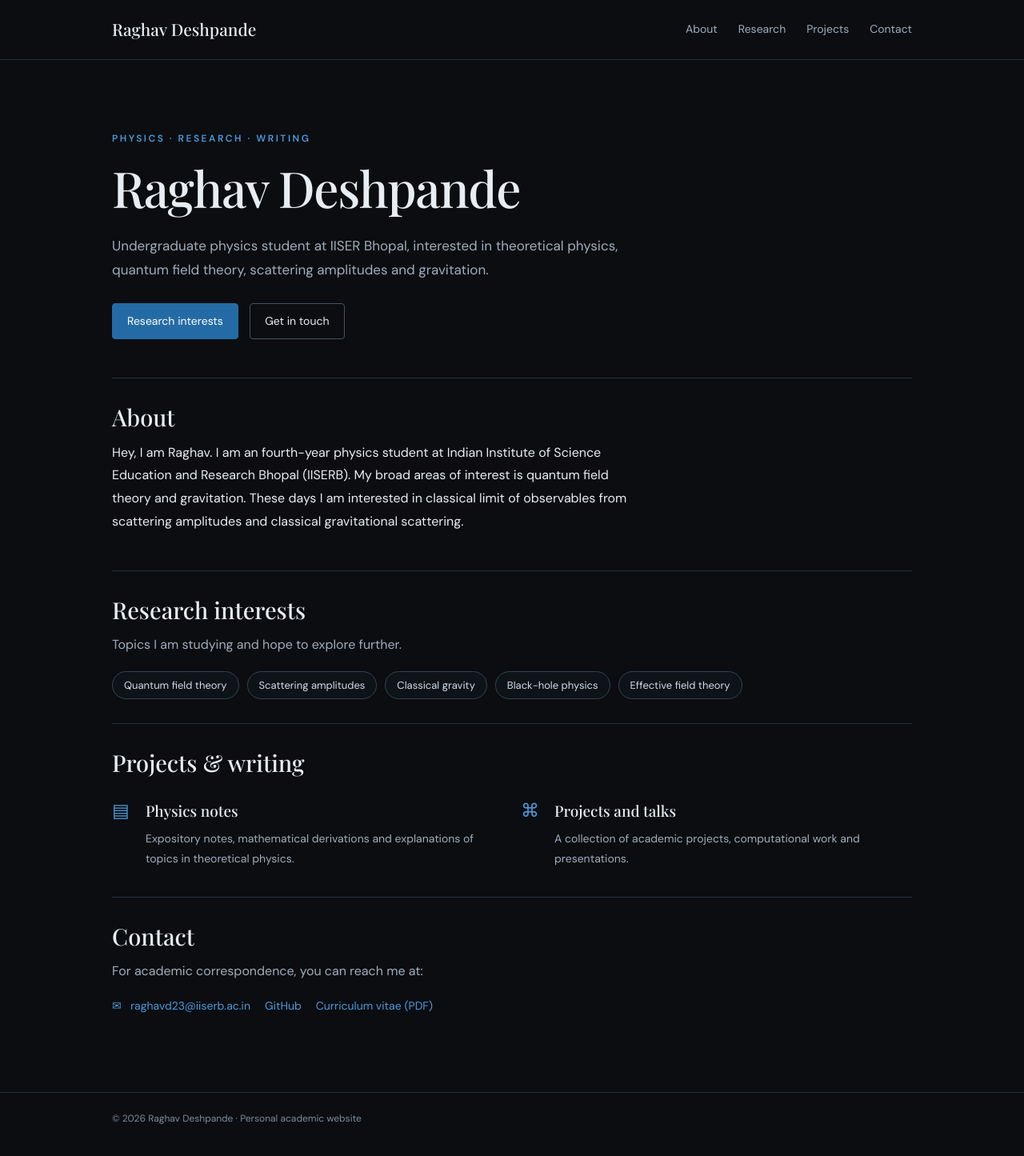
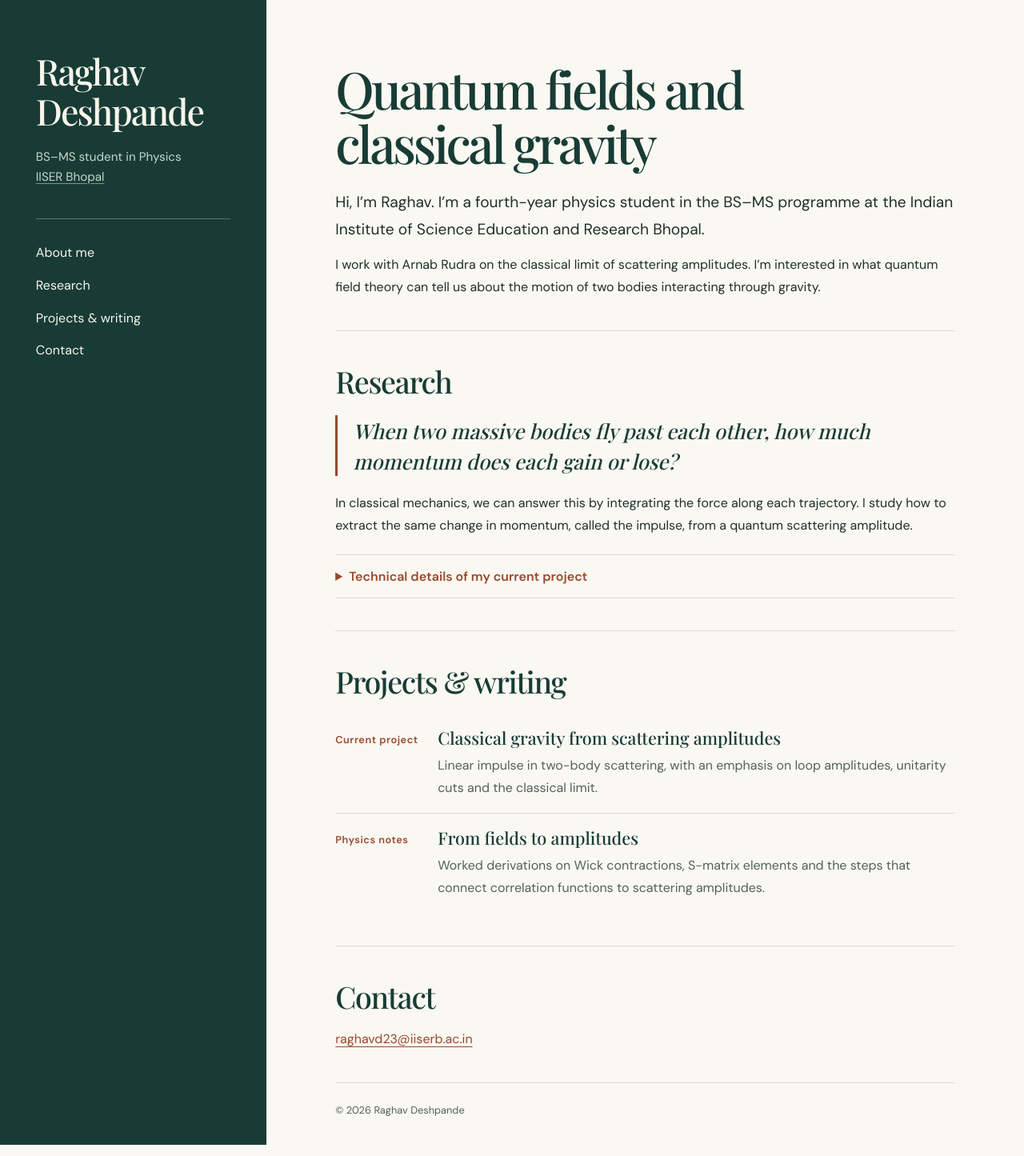
Before and after one commit to raghavdesh2005-cpu/raghavdesh2005-cpu.github.io, a plain HTML site: page index.html in a window 1280 px wide. Shown: the whole page at 80% size. Drawn offline with nearby package versions, Linux system fonts and the light colour scheme; a web font is replaced by a local one.

Commit message:
Update index.html

```diff
--- a/index.html
+++ b/index.html
@@ -1,460 +1,388 @@
-
 <!DOCTYPE html>
 <html lang="en">
 <head>
   <meta charset="UTF-8">
   <meta name="viewport" content="width=device-width, initial-scale=1">
+  <meta name="theme-color" content="#183c35">
+  <meta name="description"
+        content="Raghav Deshpande, physics student at IISER Bhopal. Research interests include scattering amplitudes, quantum field theory and classical gravity.">
 
   <title>Raghav Deshpande | Theoretical Physics</title>
-  <meta name="description" content="Academic website of Raghav Deshpande, physics student at IISER Bhopal.">
-
-  <meta name="theme-color" content="#0b0d10">
 
   <link rel="preconnect" href="https://fonts.googleapis.com">
   <link rel="preconnect" href="https://fonts.gstatic.com" crossorigin>
-  <link href="https://fonts.googleapis.com/css2?family=DM+Sans:wght@400;500;600&family=Playfair+Display:wght@400;500;600&display=swap" rel="stylesheet">
+  <link href="https://fonts.googleapis.com/css2?family=DM+Sans:wght@400;500;600&family=Playfair+Display:ital,wght@0,500;0,600;1,500&display=swap"
+        rel="stylesheet">
 
   <style>
     :root {
-      --ink: #e8edf3;
-      --muted: #a0adbd;
-      --accent: #4a9add;
-      --line: #29313b;
-      --paper: #0b0d10;
-      --surface: #11151b;
+      --forest: #183c35;
+      --ivory: #faf8f2;
+      --ink: #202f2a;
+      --muted: #52625a;
+      --rust: #99492d;
+      --line: #d8dbcf;
+      --light: #f7f5ec;
+      --sage: #c5d6c9;
+      --serif: "Playfair Display", Georgia, serif;
+      --sans: "DM Sans", Arial, sans-serif;
     }
 
-    * {
-      box-sizing: border-box;
-    }
+    * { box-sizing: border-box; }
 
     html {
       scroll-behavior: smooth;
-      scroll-padding-top: 30px;
+      scroll-padding-top: 2rem;
     }
 
     body {
       margin: 0;
-      background: var(--paper);
       color: var(--ink);
-      font-family: "DM Sans", sans-serif;
-      line-height: 1.8;
-      -webkit-font-smoothing: antialiased;
-    }
-
-    ::selection {
-      background: #315c78;
-      color: #ffffff;
+      background: var(--ivory);
+      font: 1rem/1.75 var(--sans);
     }
 
     a {
-      color: var(--accent);
-      transition: color 0.2s ease;
+      color: var(--rust);
+      text-underline-offset: 0.22em;
+      text-decoration-thickness: 1px;
     }
 
-    a:hover {
-      color: #79baff;
+    a:hover { text-decoration-thickness: 2px; }
+
+    :focus-visible {
+      outline: 2px solid currentColor;
+      outline-offset: 4px;
     }
 
-    .container {
-      max-width: 1000px;
-      width: 88%;
-      margin: 0 auto;
+    .skip-link {
+      position: fixed;
+      top: 0.75rem;
+      left: 0.75rem;
+      z-index: 2;
+      padding: 0.4rem 0.8rem;
+      color: var(--forest);
+      background: white;
+      transform: translateY(-160%);
     }
 
-    /* Navigation */
+    .skip-link:focus { transform: translateY(0); }
 
-    header {
-      padding: 18px 0;
+    .layout {
+      display: grid;
+      grid-template-columns: clamp(16rem, 26vw, 22rem) minmax(0, 1fr);
+      min-height: 100vh;
+    }
+
+    /* The profile stays in view while the main column scrolls. */
+    .sidebar {
+      color: var(--light);
+      background: var(--forest);
+    }
+
+    .profile {
+      position: sticky;
+      top: 0;
+      max-height: 100vh;
+      overflow-y: auto;
+      padding: clamp(2rem, 5vw, 5rem) clamp(1.5rem, 3.5vw, 3.75rem);
+    }
+
+    .name {
+      margin: 0;
+      font: 500 clamp(2.4rem, 3.5vw, 3.6rem)/1.12 var(--serif);
+      letter-spacing: -0.045em;
+    }
+
+    .affiliation {
+      margin: 1.25rem 0 0;
+      color: var(--sage);
+      font-size: 0.95rem;
+      line-height: 1.6;
+    }
+
+    .affiliation a {
+      color: inherit;
+      text-decoration-color: #779b89;
+    }
+
+    nav {
+      display: grid;
+      gap: 0.3rem;
+      margin-top: 2.5rem;
+      padding-top: 1.5rem;
+      border-top: 1px solid #54736a;
+    }
+
+    nav a {
+      width: fit-content;
+      padding: 0.25rem 0;
+      color: var(--light);
+      text-decoration: none;
+    }
+
+    nav a:hover,
+    nav a:focus-visible {
+      text-decoration: underline;
+      text-underline-offset: 0.35em;
+    }
+
+    main {
+      width: min(100%, 58rem);
+      margin-inline: auto;
+      padding: clamp(2.5rem, 6vw, 6rem) clamp(1.5rem, 6vw, 6rem) 2rem;
+    }
+
+    section {
+      padding: 2.5rem 0;
       border-bottom: 1px solid var(--line);
     }
 
-    nav {
-      display: flex;
-      justify-content: space-between;
-      align-items: center;
-      gap: 20px;
-      flex-wrap: wrap;
-    }
+    section:first-child { padding-top: 0; }
 
-    .brand {
-      color: var(--ink);
-      text-decoration: none;
-      font-family: "Playfair Display", Georgia, serif;
-      font-size: 21px;
+    h2, h3 {
+      margin: 0;
+      color: var(--forest);
+      font-family: var(--serif);
       font-weight: 500;
-    }
-
-    .links {
-      display: flex;
-      gap: 26px;
-      flex-wrap: wrap;
-    }
-
-    .links a {
-      color: var(--muted);
-      font-size: 14px;
-      text-decoration: none;
-    }
-
-    .links a:hover {
-      color: var(--accent);
-    }
-
-    /* Main introduction */
-
-    main {
-      padding: 76px 0 65px;
-    }
-
-    .eyebrow {
-      color: var(--accent);
-      text-transform: uppercase;
-      letter-spacing: 2.5px;
-      font-size: 12px;
-      font-weight: 600;
-      margin-bottom: 12px;
-    }
-
-    h1, h2 {
-      font-family: "Playfair Display", Georgia, serif;
-      font-weight: 500;
-      line-height: 1.25;
-    }
-
-    h1 {
-      font-size: clamp(40px, 7vw, 62px);
-      margin: 10px 0 18px;
-      letter-spacing: -1.4px;
-    }
-
-    .intro {
-      color: var(--muted);
-      font-size: 17px;
-      max-width: 650px;
-      line-height: 1.8;
-      margin: 0;
-    }
-
-    .actions {
-      margin-top: 26px;
-      margin-bottom: 38px;
-    }
-
-    .actions a {
-      display: inline-block;
-      margin: 0 10px 10px 0;
-      padding: 9px 18px;
-      border: 1px solid #46515e;
-      border-radius: 4px;
-      text-decoration: none;
-      color: var(--ink);
-      font-size: 14px;
-      transition: background 0.2s ease,
-                  border-color 0.2s ease,
-                  color 0.2s ease;
-    }
-
-    .actions a.primary {
-      background: #246ba5;
-      border-color: #246ba5;
-      color: #ffffff;
-    }
-
-    .actions a.primary:hover {
-      background: #3286c8;
-      border-color: #3286c8;
-    }
-
-    .actions a:not(.primary):hover {
-      border-color: var(--accent);
-      color: var(--accent);
-    }
-
-    /* Content sections */
-
-    section {
-      padding: 30px 0;
-      border-top: 1px solid var(--line);
+      line-height: 1.2;
     }
 
     h2 {
-      font-size: 29px;
-      margin: 0 0 12px;
+      margin-bottom: 1.1rem;
+      font-size: clamp(1.75rem, 3vw, 2.35rem);
+      letter-spacing: -0.035em;
     }
 
-    .muted {
+    .intro-heading {
+      max-width: 16ch;
+      font-size: clamp(2.7rem, 5vw, 4.7rem);
+      line-height: 1.06;
+      letter-spacing: -0.055em;
+    }
+
+    p { margin: 0.85rem 0 0; }
+
+    .lead {
+      margin-top: 1.5rem;
+      font-size: clamp(1.05rem, 1.5vw, 1.2rem);
+    }
+
+    .question {
+      margin: 1.2rem 0;
+      padding-left: 1.2rem;
+      border-left: 3px solid var(--rust);
+      color: var(--forest);
+      font: italic 500 clamp(1.25rem, 2vw, 1.6rem)/1.5 var(--serif);
+    }
+
+    details {
+      margin-top: 1.4rem;
+      border-block: 1px solid var(--line);
+    }
+
+    summary {
+      padding: 0.8rem 0;
+      color: var(--rust);
+      font-weight: 600;
+      cursor: pointer;
+    }
+
+    details[open] { padding-bottom: 1rem; }
+    details p { margin-top: 0.3rem; }
+
+    .entry {
+      display: grid;
+      grid-template-columns: 7rem minmax(0, 1fr);
+      gap: 1rem;
+      padding: 1.1rem 0;
+    }
+
+    .entry + .entry { border-top: 1px solid var(--line); }
+
+    .entry-label {
+      margin: 0.25rem 0 0;
+      color: var(--rust);
+      font-size: 0.8rem;
+      font-weight: 600;
+      letter-spacing: 0.04em;
+    }
+
+    h3 { font-size: 1.35rem; }
+
+    .entry p:last-child {
+      margin-top: 0.45rem;
       color: var(--muted);
     }
-
-    section > p {
-      max-width: 650px;
-      margin-top: 8px;
-    }
-
-    /* Research interests */
-
-    .interest-list {
-      display: flex;
-      gap: 10px;
-      flex-wrap: wrap;
-      margin-top: 18px;
-    }
-
-    .interest-list span {
-      border: 1px solid #344454;
-      border-radius: 30px;
-      padding: 5px 14px;
-      font-size: 13px;
-      color: #d1dce8;
-      background: rgba(74, 154, 221, 0.035);
-      transition: border-color 0.2s ease,
-                  background 0.2s ease;
-    }
-
-    .interest-list span:hover {
-      border-color: var(--accent);
-      background: rgba(74, 154, 221, 0.1);
-    }
-
-    /* Projects and writing */
-
-    .project-grid {
-      display: grid;
-      grid-template-columns: repeat(2, minmax(0, 1fr));
-      gap: 22px;
-      margin-top: 20px;
-    }
-
-    .entry {
-      display: flex;
-      align-items: flex-start;
-      gap: 15px;
-      padding: 5px 0;
-    }
-
-    .entry-icon {
-      color: var(--accent);
-      font-size: 23px;
-      line-height: 1.5;
-      min-width: 27px;
-    }
-
-    .entry h3 {
-      font-family: "Playfair Display", Georgia, serif;
-      font-size: 19px;
-      font-weight: 500;
-      margin: 0 0 5px;
-    }
-
-    .entry p {
-      margin: 0;
-      color: var(--muted);
-      font-size: 14px;
-      line-height: 1.8;
-    }
-
-    /* Contact */
 
     .contact-links {
       display: flex;
       flex-wrap: wrap;
-      align-items: center;
-      gap: 10px 18px;
-      margin-top: 12px;
+      gap: 0.5rem 1.5rem;
+      overflow-wrap: anywhere;
     }
 
-    .contact-links a {
-      text-decoration: none;
-      font-size: 14px;
+    footer {
+      padding-top: 1.4rem;
+      color: var(--muted);
+      font-size: 0.8rem;
     }
 
-    /* Footer */
+    @media (max-width: 760px) {
+      .layout { display: block; }
 
-    footer {
-      border-top: 1px solid var(--line);
-      padding: 22px 0 35px;
-      color: #7e8b9b;
-      font-size: 12px;
+      .profile {
+        position: static;
+        max-height: none;
+        padding: 1.75rem 1.5rem 1.15rem;
       }
 
-    /* Mobile layout */
+      .name { font-size: 2.2rem; }
+      .affiliation { margin-top: 0.65rem; }
 
-    @media (max-width: 600px) {
-      .container {
-        width: 90%;
+      nav {
+        display: flex;
+        flex-wrap: wrap;
+        gap: 0.15rem 1.2rem;
+        margin-top: 1.15rem;
+        padding-top: 0.7rem;
+        font-size: 0.9rem;
       }
 
-      header {
-        padding: 16px 0;
+      main { padding-top: 2.75rem; }
+      section { padding-block: 2rem; }
     }
 
-      nav {
-        align-items: flex-start;
-        flex-direction: column;
-        gap: 12px;
-      }
-
-      .links {
-        gap: 18px;
-      }
-
-      main {
-        padding-top: 48px;
-      }
-
-      h1 {
-        letter-spacing: -0.8px;
-      }
-
-      .intro {
-        font-size: 16px;
-      }
-
-      h2 {
-        font-size: 26px;
-      }
-
-      .project-grid {
+    @media (max-width: 480px) {
+      .entry {
         grid-template-columns: 1fr;
-        gap: 15px;
-      }
-
-      section {
-        padding: 25px 0;
+        gap: 0.3rem;
       }
     }
 
     @media (prefers-reduced-motion: reduce) {
-      html {
-        scroll-behavior: auto;
-      }
-
-      *, *::before, *::after {
-        transition: none !important;
-      }
+      html { scroll-behavior: auto; }
     }
   </style>
 </head>
 
 <body>
+  <a class="skip-link" href="#main">Skip to content</a>
 
-  <header>
-    <div class="container">
-      <nav>
-        <a class="brand" href="#">Raghav Deshpande</a>
+  <div class="layout">
+    <header class="sidebar">
+      <div class="profile">
+        <h1 class="name">Raghav Deshpande</h1>
 
-        <div class="links">
-          <a href="#about">About</a>
+        <p class="affiliation">
+          BS–MS student in Physics<br>
+          <a href="https://www.iiserb.ac.in/">IISER Bhopal</a>
+        </p>
+
+        <nav aria-label="Main navigation">
+          <a href="#about">About me</a>
           <a href="#research">Research</a>
-          <a href="#projects">Projects</a>
+          <a href="#projects">Projects &amp; writing</a>
           <a href="#contact">Contact</a>
-        </div>
         </nav>
       </div>
     </header>
 
-  <main class="container">
+    <main id="main">
+      <section id="about" aria-labelledby="about-title">
+        <h2 id="about-title" class="intro-heading">
+          Quantum fields and classical gravity
+        </h2>
 
-    <p class="eyebrow">Physics · Research · Writing</p>
-
-    <h1>Raghav Deshpande</h1>
-
-    <p class="intro">
-      Undergraduate physics student at IISER Bhopal,
-      interested in theoretical physics, quantum field theory,
-      scattering amplitudes and gravitation.
+        <p class="lead">
+          Hi, I’m Raghav. I’m a fourth-year physics student in the
+          BS–MS programme at the Indian Institute of Science Education
+          and Research Bhopal.
         </p>
 
-    <div class="actions">
-      <a class="primary" href="#research">Research interests</a>
-      <a href="#contact">Get in touch</a>
-    </div>
-
-    <section id="about">
-      <h2>About</h2>
-
         <p>
-        Hey, I am Raghav. I am an fourth-year physics student at Indian Institute of Science Education and Research Bhopal (IISERB).
-        My broad areas of interest is quantum field theory and gravitation. These days I am interested in classical limit of observables from scattering amplitudes and classical gravitational scattering.
+          I work with Arnab Rudra on the classical limit of scattering
+          amplitudes. I’m interested in what quantum field theory can
+          tell us about the motion of two bodies interacting through gravity.
         </p>
       </section>
 
-    <section id="research">
-      <h2>Research interests</h2>
+      <section id="research" aria-labelledby="research-title">
+        <h2 id="research-title">Research</h2>
 
-      <p class="muted">
-        Topics I am studying and hope to explore further.
+        <p class="question">
+          When two massive bodies fly past each other, how much momentum
+          does each gain or lose?
         </p>
 
-      <div class="interest-list">
-        <span>Quantum field theory</span>
-        <span>Scattering amplitudes</span>
-        <span>Classical gravity</span>
-        <span>Black-hole physics</span>
-        <span>Effective field theory</span>
+        <p>
+          In classical mechanics, we can answer this by integrating the
+          force along each trajectory. I study how to extract the same
+          change in momentum, called the impulse, from a quantum
+          scattering amplitude.
+        </p>
+
+        <details>
+          <summary>Technical details of my current project</summary>
+          <p>
+            I use the Kosower–Maybee–O’Connell (KMOC) framework to study
+            the impulse in a weak-field expansion. At second
+            post-Minkowskian order, the observable receives contributions
+            from a one-loop amplitude and a term quadratic in tree
+            amplitudes. I’m interested in how their apparent divergences
+            cancel as ℏ tends to zero, leaving a finite classical impulse.
+          </p>
+        </details>
+      </section>
+
+      <section id="projects" aria-labelledby="projects-title">
+        <h2 id="projects-title">Projects &amp; writing</h2>
+
+        <article class="entry">
+          <p class="entry-label">Current project</p>
+          <div>
+            <h3>Classical gravity from scattering amplitudes</h3>
+            <p>
+              Linear impulse in two-body scattering, with an emphasis
+              on loop amplitudes, unitarity cuts and the classical limit.
+            </p>
+          </div>
+        </article>
+
+        <article class="entry">
+          <p class="entry-label">Physics notes</p>
+          <div>
+            <h3>From fields to amplitudes</h3>
+            <p>
+              Worked derivations on Wick contractions, S-matrix elements
+              and the steps that connect correlation functions to
+              scattering amplitudes.
+            </p>
+            <!-- Once you upload a PDF, add its link here, for example:
+            <p><a href="notes/wick-contractions.pdf">Read the notes (PDF)</a></p>
+            -->
+          </div>
+        </article>
+      </section>
+
+      <section id="contact" aria-labelledby="contact-title">
+        <h2 id="contact-title">Contact</h2>
+
+        <div class="contact-links">
+          <a href="mailto:raghavd23@iiserb.ac.in">raghavd23@iiserb.ac.in</a>
+
+          <!-- Replace YOUR-USERNAME and uncomment this link when ready.
+          <a href="https://github.com/YOUR-USERNAME">GitHub</a>
+          -->
+
+          <!-- Upload cv.pdf next to index.html and uncomment this link.
+          <a href="./cv.pdf">Curriculum vitae (PDF)</a>
+          -->
         </div>
       </section>
 
-    <section id="projects">
-      <h2>Projects &amp; writing</h2>
-
-      <div class="project-grid">
-
-        <div class="entry">
-          <div class="entry-icon" aria-hidden="true">▤</div>
-          <div>
-            <h3>Physics notes</h3>
-            <p>
-              Expository notes, mathematical derivations and
-              explanations of topics in theoretical physics.
-            </p>
+      <footer>© 2026 Raghav Deshpande</footer>
+    </main>
   </div>
-        </div>
-
-        <div class="entry">
-          <div class="entry-icon" aria-hidden="true">⌘</div>
-          <div>
-            <h3>Projects and talks</h3>
-            <p>
-              A collection of academic projects, computational
-              work and presentations.
-            </p>
-          </div>
-        </div>
-
-      </div>
-    </section>
-
-    <section id="contact">
-      <h2>Contact</h2>
-
-      <p class="muted">
-        For academic correspondence, you can reach me at:
-      </p>
-
-      <div class="contact-links">
-        <a href="mailto:raghavd23@iiserb.ac.in">
-          ✉ &nbsp; raghavd23@iiserb.ac.in
-        </a>
-
-        <a href="https://github.com/YOUR-USERNAME">
-          GitHub
-        </a>
-
-        <a href="cv.pdf">
-          Curriculum vitae (PDF)
-        </a>
-      </div>
-    </section>
-
-  </main>
-
-  <footer>
-    <div class="container">
-      © 2026 Raghav Deshpande · Personal academic website
-    </div>
-  </footer>
-
 </body>
 </html>
```
Lines whose indentation alone changed are shown as unchanged.
